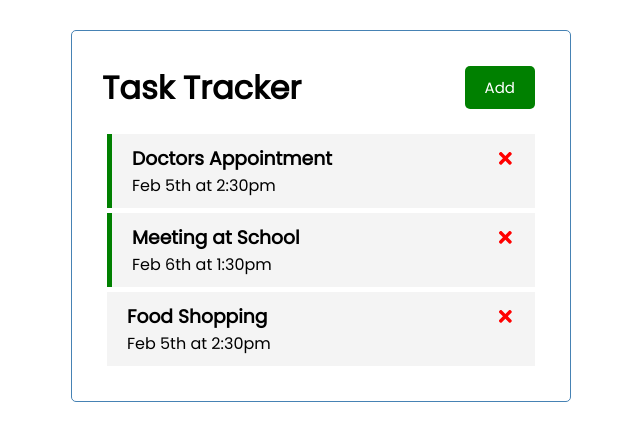
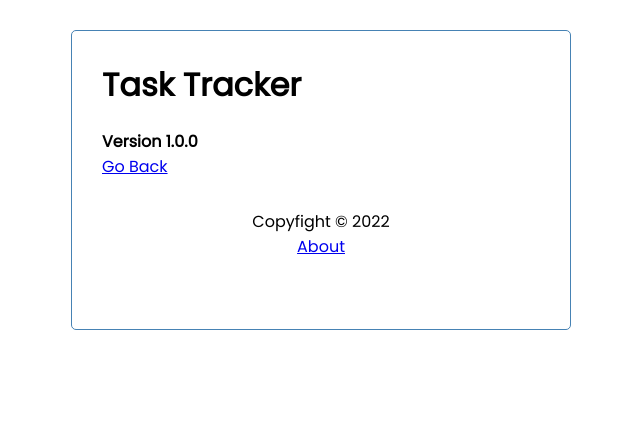
Before and after one commit to JSpeed8th/React-Task-Tracker, a React (Create React App) app: page /about in a window 1280 px wide. Shown: the top 440 px of the page, without its empty margins (319-959 px from the left). Built offline with nearby package versions, Linux system fonts and the light colour scheme; data requests are answered from the project's data file.

Commit message:
Included a dummy server and routing.

```diff
--- /dev/null
+++ b/db.json
@@ -0,0 +1,22 @@
+{
+  "tasks": [
+    {
+      "id": 1,
+      "text": "Doctors Appointment",
+      "day": "Feb 5th at 2:30pm",
+      "reminder": true
+    },
+    {
+      "id": 2,
+      "text": "Meeting at School",
+      "day": "Feb 6th at 1:30pm",
+      "reminder": false
+    },
+    {
+      "text": "Testing 2",
+      "day": "testing here",
+      "reminder": true,
+      "id": 3
+    }
+  ]
+}
--- a/package.json
+++ b/package.json
@@ -6,9 +6,11 @@
     "@testing-library/jest-dom": "^5.16.1",
     "@testing-library/react": "^12.1.2",
     "@testing-library/user-event": "^13.5.0",
+    "json-server": "^0.17.0",
     "react": "^17.0.2",
     "react-dom": "^17.0.2",
     "react-icons": "^4.3.1",
+    "react-router-dom": "^6.2.1",
     "react-scripts": "5.0.0",
     "web-vitals": "^2.1.2"
   },
@@ -16,7 +18,8 @@
     "start": "react-scripts start",
     "build": "react-scripts build",
     "test": "react-scripts test",
-    "eject": "react-scripts eject"
+    "eject": "react-scripts eject",
+    "server": "json-server --watch db.json --port 5000"
   },
   "eslintConfig": {
     "extends": [
--- a/src/App.js
+++ b/src/App.js
@@ -1,67 +1,112 @@
-import { useState } from 'react';
+import { useState, useEffect } from 'react';
+import { BrowserRouter as Router, Routes, Route } from 'react-router-dom';
 import Header from './components/Header';
 import Tasks from './components/Tasks';
 import AddTask from './components/AddTask';
+import Footer from './components/Footer';
+import About from './components/About';
 
 function App() {
   // Show Add Form State
 const [showAddTask, setShowAddTask] = useState(false)
 
   // Tasks State
-  const [tasks, setTasks] = useState(
-    [
-        {
-            id: 1,
-            text: 'Doctors Appointment',
-            day: 'Feb 5th at 2:30pm',
-            reminder: true
-        },
-        {
-            id: 2,
-            text: 'Meeting at School',
-            day: 'Feb 6th at 1:30pm',
-            reminder: true
-        },
-        {
-            id: 3,
-            text: 'Food Shopping',
-            day: 'Feb 5th at 2:30pm',
-            reminder: false
+  const [tasks, setTasks] = useState([])
+
+  useEffect(() => {
+    const getTasks = async () => {
+      const tasksFromServer = await fetchTasks()
+      setTasks(tasksFromServer)
     }
-    ]
-)
+
+    getTasks()
+  }, [])
+
+  // Fetch Tasks
+  const fetchTasks = async () => {
+    const res = await fetch('http://localhost:5000/tasks')
+    const data = await res.json()
+
+    return data
+  }
+
+    // Fetch Tasks
+    const fetchTask = async (id) => {
+      const res = await fetch(`http://localhost:5000/tasks/${id}`)
+      const data = await res.json()
+
+      return data
+    }
 
 // Add Task
-const addTask = (task) => {
-  const id = Math.floor(Math.random() * 10000) + 1
+const addTask = async (task) => {
+  const res = await fetch('http://localhost:5000/tasks', {
+    method: 'POST',
+    headers: {
+      'Content-type': 'application/json',
+    },
+    body: JSON.stringify(task),
+  })
 
-  const newTask = {id, ...task}
+  const data = await res.json()
 
-  setTasks([...tasks, newTask])
+  setTasks([...tasks, data])
+
+  // const id = Math.floor(Math.random() * 10000) + 1
+  // const newTask = {id, ...task}
+  // setTasks([...tasks, newTask])
 }
 
 // Delete Task
-const deleteTask = (id) => {
+const deleteTask = async (id) => {
+  await fetch(`http://localhost:5000/tasks/${id}`, {
+    method: 'DELETE'
+  })
+
   setTasks(tasks.filter((task) => task.id !== id))
 }
 
 // Toggle Reminder
-const toggleReminder = (id) => {
-    setTasks(tasks.map((task) => task.id === id ? {...task, reminder: !task.reminder} : task))
+const toggleReminder = async (id) => {
+    const taskToToggle = await fetchTask(id)
+    const updTask = {...taskToToggle, reminder: !taskToToggle.reminder}
+
+    const res = await fetch(`http://localhost:5000/tasks/${id}`, {
+      method: 'PUT',
+      headers: {
+        'Content-type': 'application/json'
+      },
+        body: JSON.stringify(updTask)
+      }
+    )
+
+    const data = await res.json()
+
+    setTasks(tasks.map((task) => task.id === id ? {...task, reminder: data.reminder} : task))
 }
 
   return (
+    <Router>
       <div className="container">
         <Header
         onAdd={() => setShowAddTask(!showAddTask)}
         showAdd={showAddTask}/>
         {/* && is a ternary without an else */}
+        <Routes>
+          <Route path='/' exact element={
+            <>
               {showAddTask && <AddTask onAdd={addTask} />}
-      {tasks.length > 0 ? <Tasks
+              {tasks.length > 0 ? (<Tasks
               tasks={tasks}
               onDelete={deleteTask}
-      onToggle={toggleReminder} /> : 'No Tasks To Show'}
+              onToggle={toggleReminder} />) : ('No Tasks To Show')}
+            </>
+          } />
+          <Route path='/about' element={<About/>} />
+        </Routes>
+        <Footer />
       </div>
+    </Router>
   );
 }
 
--- /dev/null
+++ b/src/components/About.js
@@ -0,0 +1,12 @@
+import { Link } from 'react-router-dom'
+
+const About = () => {
+    return (
+        <div>
+            <h4>Version 1.0.0</h4>
+            <Link to='/'>Go Back</Link>
+        </div>
+    )
+}
+
+export default About
--- /dev/null
+++ b/src/components/Footer.js
@@ -0,0 +1,12 @@
+import { Link } from 'react-router-dom'
+
+const Footer = () => {
+    return (
+        <footer>
+            <p>Copyfight &copy; 2022</p>
+            <Link to='/about'>About</Link>
+        </footer>
+    )
+}
+
+export default Footer
--- a/src/components/Header.js
+++ b/src/components/Header.js
@@ -1,11 +1,17 @@
 import PropTypes from 'prop-types';
+import { useLocation } from 'react-router-dom'
 import Button from './Button';
 
 const Header = ({ title, onAdd, showAdd }) => {
+    const location = useLocation()
+
     return (
         <header className='header'>
             <h1>{title}</h1>
-            <Button className='header-btn' color={showAdd ? 'red' : 'green'} text={showAdd ? 'Close' : 'Add'} onClick={onAdd}></Button>
+            {location.pathname === '/' &&
+                <Button className='header-btn' color={showAdd ? 'red' : 'green'} text={showAdd ? 'Close' : 'Add'} onClick={onAdd}></Button>
+
+            }
         </header>
     )
 }
```
Also changed, not shown: 1 other file (tests, documents, lock files or other folders). Lines whose indentation alone changed are shown as unchanged.
